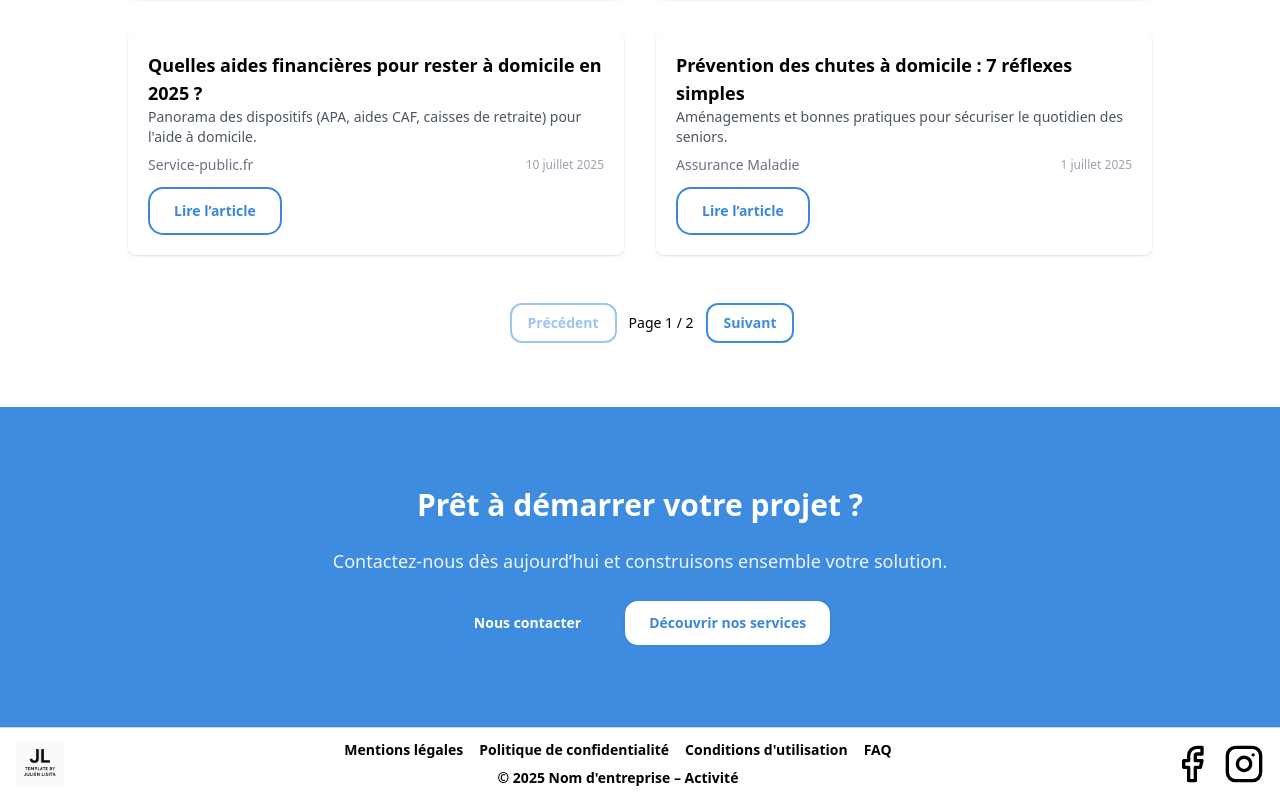
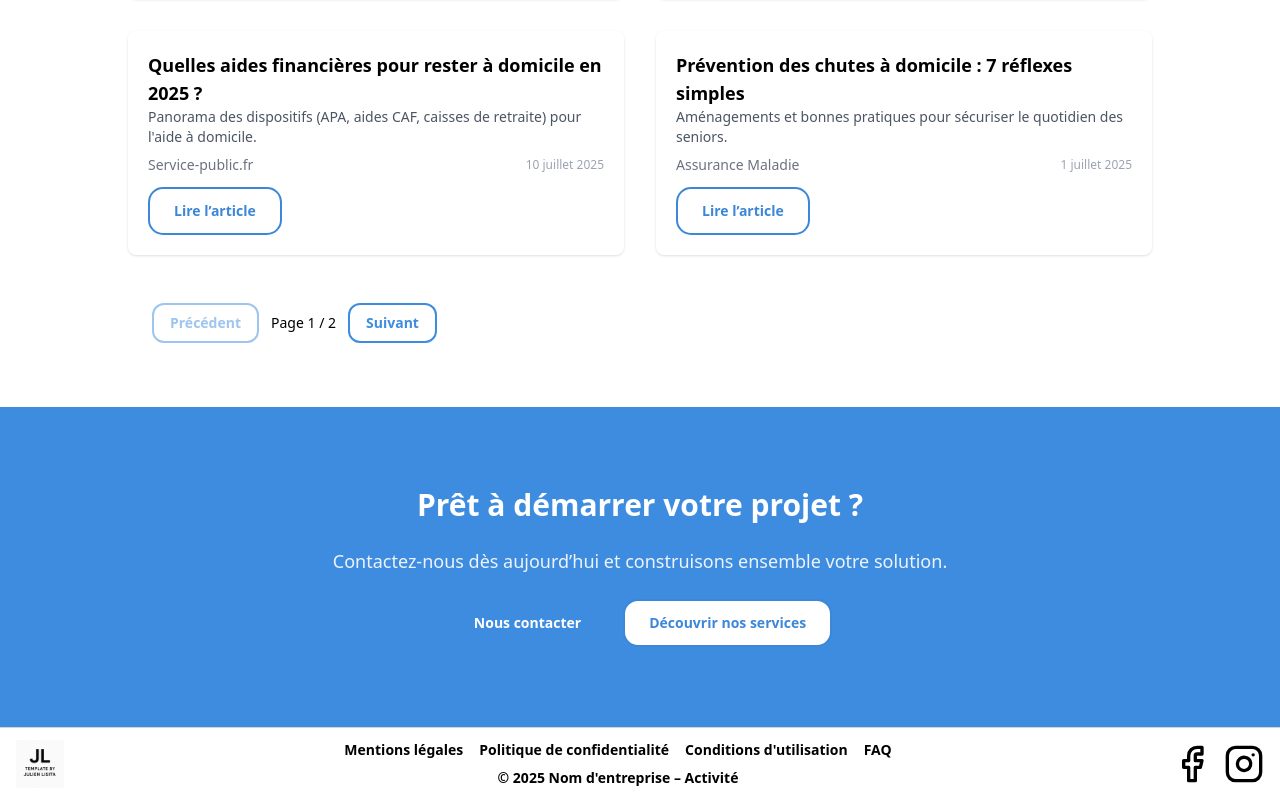
Before and after one commit to julienlisita/nextjs-ts-tailwind-template, a Next.js app: page /news in a window 1280 px wide. Shown: the part 821-1621 px from the top of the page. Built offline with nearby package versions, Linux system fonts and the light colour scheme.

Commit message:
style(features-grid): align CTA with header alignment and update impacted components

```diff
--- a/src/components/pages/Home.tsx
+++ b/src/components/pages/Home.tsx
@@ -44,7 +44,7 @@ export default function Home() {
         </ul>
       </SplitSection>
       <ServicesFeaturesIntro />
-      <TestimonialsSectionHomeServer limit={3} onlyFeatured={false} />
+      <TestimonialsSectionHomeServer limit={2} onlyFeatured={false} />
       <NewsSectionHomeServer limit={3} />
       <Cta />
     </div>
--- a/src/components/section/FeaturesGrid.css
+++ b/src/components/section/FeaturesGrid.css
@@ -23,7 +23,7 @@
 
 /* Actions */
 .features__actions {
-  @apply mt-8 flex flex-col sm:flex-row items-center justify-center gap-6;
+  @apply mt-8 flex flex-col sm:flex-row gap-6;
 }
 
 .features__cta-group {
--- a/src/components/section/FeaturesGrid.tsx
+++ b/src/components/section/FeaturesGrid.tsx
@@ -49,7 +49,7 @@ type BaseProps = {
   gridClassName?: string;
 
   /** Alignement du header (propage au titre + eyebrow + sous-titre) */
-  titleAlign?: 'left' | 'center' | 'right';
+  align?: 'left' | 'center' | 'right';
 };
 
 export type FeaturesGridProps<TItem = FeatureItem> = BaseProps & {
@@ -78,7 +78,7 @@ export default function FeaturesGrid<TItem = FeatureItem>({
   pageSize,
   className,
   gridClassName,
-  titleAlign = 'center',
+  align = 'center',
   tabs,
   defaultTab,
   renderItem,
@@ -110,12 +110,15 @@ export default function FeaturesGrid<TItem = FeatureItem>({
 
   // Align header responsive
   const desktopAlign =
-    titleAlign === 'left'
-      ? 'lg:text-left'
-      : titleAlign === 'right'
-        ? 'lg:text-right'
-        : 'lg:text-center';
+    align === 'left' ? 'lg:text-left' : align === 'right' ? 'lg:text-right' : 'lg:text-center';
   const alignClass = clsx('text-center', desktopAlign);
+
+  const actionsAlignClass = clsx(
+    'items-center justify-center',
+    align === 'left' && 'lg:justify-start lg:items-start',
+    align === 'center' && 'lg:justify-center lg:items-center',
+    align === 'right' && 'lg:justify-end lg:items-end'
+  );
 
   // Rendu par défaut d’un item (FeatureCard)
   const defaultRenderItem = (it: unknown, i: number) => {
@@ -193,7 +196,7 @@ export default function FeaturesGrid<TItem = FeatureItem>({
 
         {/* CTA + Pagination */}
         {(ctaLabel && ctaHref) || (secondaryCtaLabel && secondaryCtaHref) || hasPagination ? (
-          <div className="features__actions">
+          <div className={clsx('features__actions', actionsAlignClass)}>
             <div className="features__cta-group">
               {ctaLabel && ctaHref && (
                 <Button href={ctaHref} variant="primary">
--- a/src/components/section/JobOffersSection.tsx
+++ b/src/components/section/JobOffersSection.tsx
@@ -27,7 +27,7 @@ export default function JobOffersSection({
   return (
     <FeaturesGrid<JobOffer>
       title={title}
-      titleAlign="center"
+      align="left"
       items={list}
       className={className}
       gridClassName="grid grid-cols-1 gap-5 sm:gap-6 lg:gap-8"
--- a/src/components/section/NewsSection.tsx
+++ b/src/components/section/NewsSection.tsx
@@ -24,7 +24,7 @@ export default function NewsSection({ eyebrow, title, subtitle, items, limit, cl
       eyebrow={eyebrow ?? 'Articles récents'}
       title={title}
       subtitle={subtitle}
-      titleAlign="left"
+      align="left"
       items={list}
       className={className}
       gridClassName="grid grid-cols-1 sm:grid-cols-2 lg:grid-cols-2 gap-5 sm:gap-6 lg:gap-8"
--- a/src/components/section/ServicesFeaturesIntro.tsx
+++ b/src/components/section/ServicesFeaturesIntro.tsx
@@ -51,9 +51,7 @@ export default function ServicesFeatures() {
       ctaHref="/services"
       secondaryCtaLabel="Nous contacter"
       secondaryCtaHref="/contact"
-      titleAlign="left"
-      pageSize={6} // enlève ce prop si tu ne veux pas de pagination
-      // gridClassName="grid grid-cols-1 sm:grid-cols-2 xl:grid-cols-4 gap-6" // exemple de personnalisation
+      align="left"
     />
   );
 }
--- a/src/components/section/TestimonialsSection.tsx
+++ b/src/components/section/TestimonialsSection.tsx
@@ -12,7 +12,7 @@ export default function TestimonialsSection({ items }: { items: ReadonlyArray<Te
       eyebrow="Ils nous font confiance"
       title="Tous les témoignages"
       subtitle="Consultez les retours authentiques de nos clients."
-      titleAlign="left"
+      align="left"
       items={items}
       tabs={[
         { label: 'Tous', value: 'all' },
--- a/src/components/section/TestimonialsSectionHome.tsx
+++ b/src/components/section/TestimonialsSectionHome.tsx
@@ -13,7 +13,7 @@ export default function TestimonialsSectionHome({ items }: { items: ReadonlyArra
       eyebrow="Ils nous font confiance"
       title="Les avis de nos clients"
       subtitle="Avis vérifiés, triés et présentés pour vous aider à décider."
-      titleAlign="left"
+      align="left"
       items={items}
       ctaLabel="Voir tous les témoignages"
       ctaHref="/testimonials"
```
